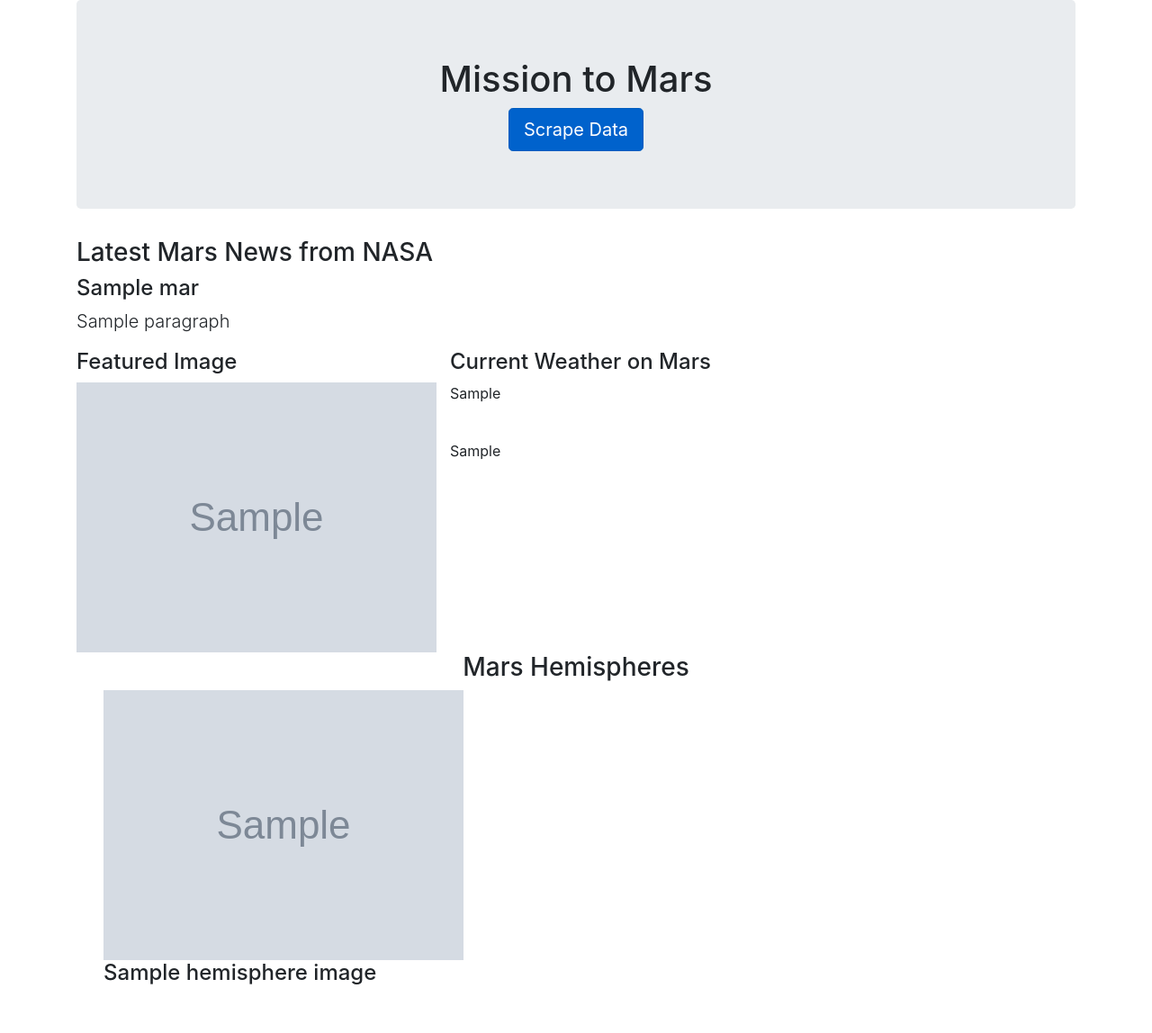
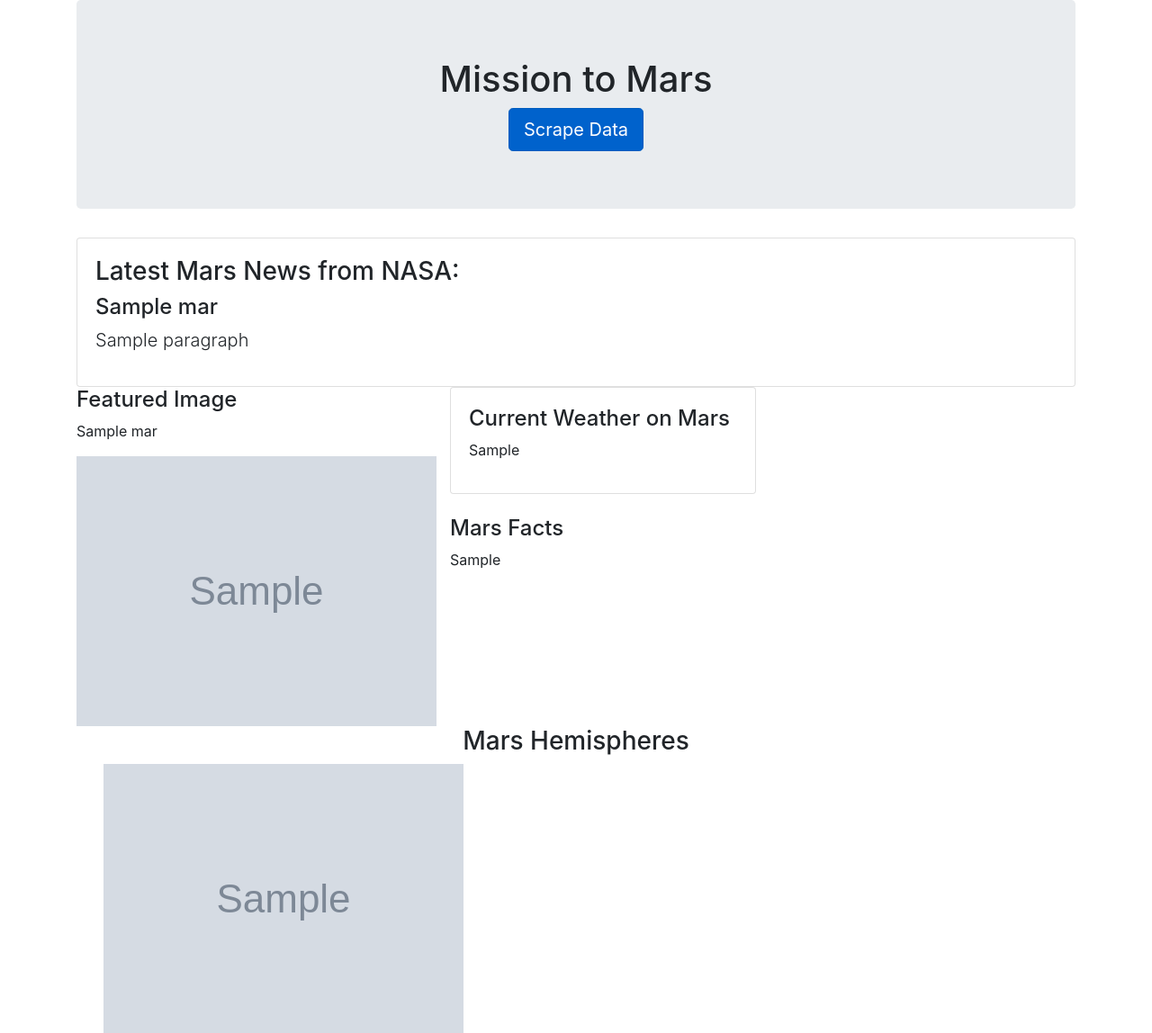
Before and after one commit to tamu94/mars_scrape, a Flask app: page / in a window 1280 px wide. Shown: the top 1148 px of the page at 90% size. Before the commit the page ends 1094 px from the top, so only its background shows below. Run offline with Flask 2, Linux system fonts and the light colour scheme; grey boxes marked "Sample" are stand-in pictures; a database or web service that is not in the repository returns one stand-in record (values such as "Sample title"); some libraries are stand-ins or nearby versions.

Commit message:
cleaned up and made pretty. project complete

```diff
--- a/mars_scrape.py
+++ b/mars_scrape.py
@@ -75,6 +75,9 @@ def scrape():
     img_url = footer_tag["data-fancybox-href"]
     featured_image_url = jpl_base + img_url
     mars_data["featured_image"] = featured_image_url
+    # Get the image title
+    featured_image_title = footer_tag['data-title']
+    mars_data["featured_image_title"] = featured_image_title
 
     # get the latest Mars weather from twitter
     mars_twitter_text = response(mars_weather_url).text
--- a/templates/index.html
+++ b/templates/index.html
@@ -16,22 +16,33 @@
 
         <div class="row" id="Mars-News">
             <div class="col-md-12">
-                <h3>Latest Mars News from NASA</h3>
+                <div class = "card">
+                    <div class="card-body">
+                <h3>Latest Mars News from NASA:</h3>
                   <h4>{{mars_info.news_title}}</h4>
                     <p class="lead">{{mars_info.paragraph}}</p>
+                    </div>
+                </div>
             </div>
         </div>
 
         <div class = "container">
         <div class = "row">
-            <div class class ="img-fluid" alt="Responsive image">
+            <div class ="img-fluid" alt="Responsive image">
                 <h4>Featured Image</h4>
+                <P>{{mars_info.featured_image_title}}</P>
                 <img src = "{{mars_info.featured_image}}" alt="Mars Image">
+                <br>
             </div>
             <div class = "col-md-4">
-                <h4>Current Weather on Mars</h4>
-                <p>{{mars_info.mars_weather}}</p>
+                <div class ="card">
+                    <div class ="card-body">
+                        <h4>Current Weather on Mars</h4>
+                        <p>{{mars_info.mars_weather}}</p>
+                    </div>
+                </div>
                 <br>
+                <h4>Mars Facts</h4>
                 <p>{{mars_info.mars_facts_table|safe}}</p>
             </div>
         </div>
```
Also changed, not shown: 1 other file.
